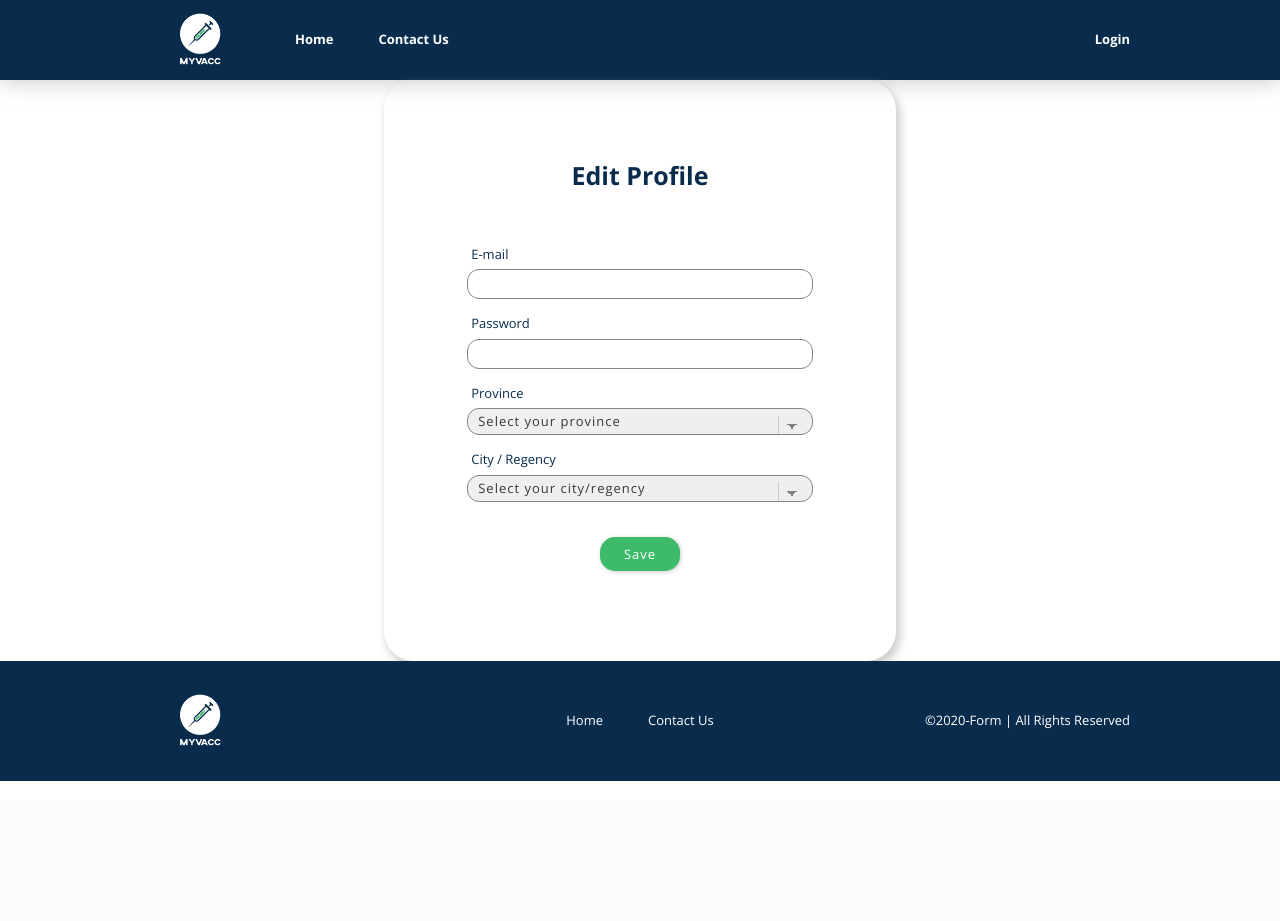
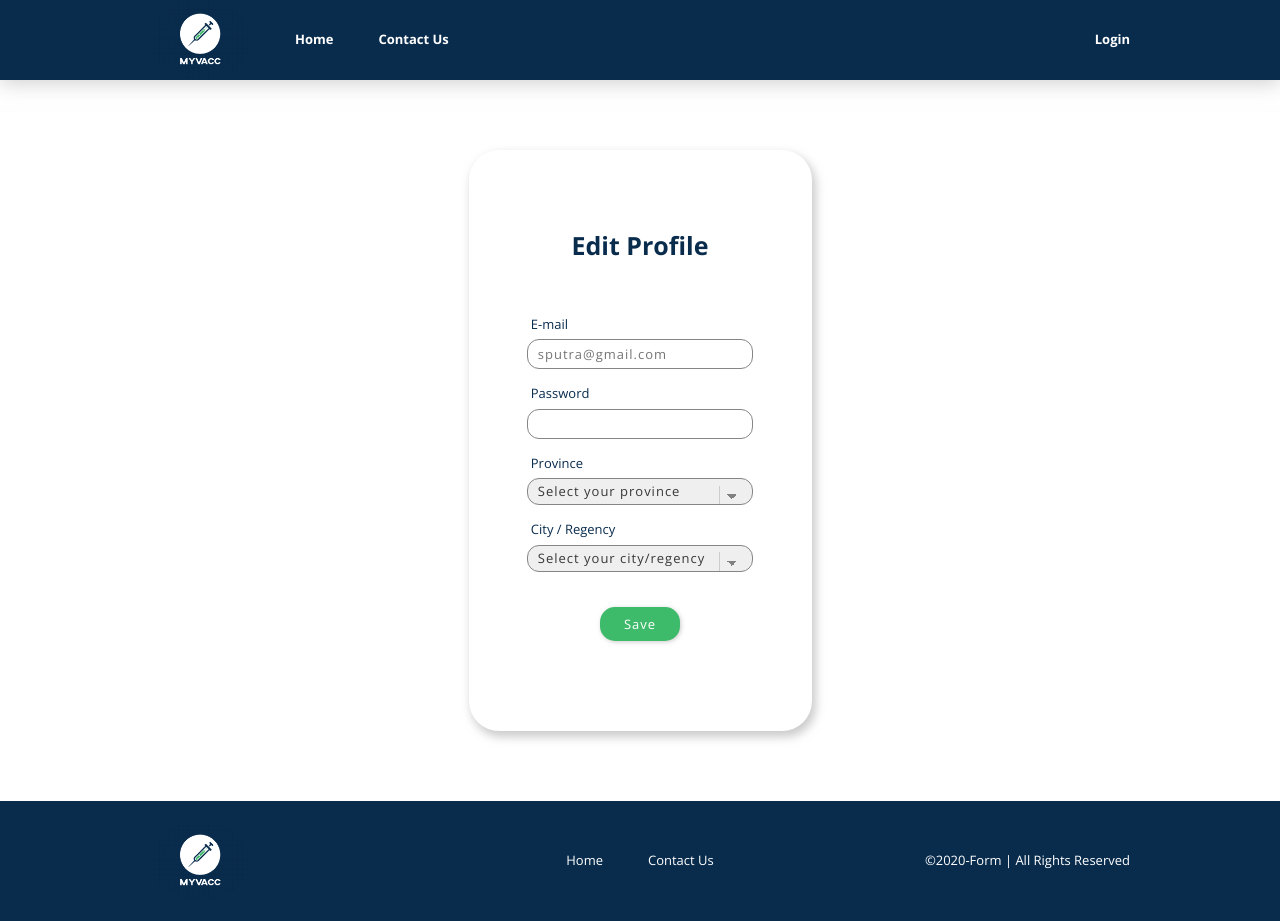
Before and after one commit to marftabucks/myvacc-web, a Laravel app: page /edit-profile-patient in a window 1280 px wide. Before the commit the page ends 781 px from the top, so only its background shows below. Run offline with Laravel 8, Linux system fonts and the light colour scheme.

Commit message:
Fix profile and edit patient pages

```diff
--- a/public/css/main.css
+++ b/public/css/main.css
@@ -661,11 +661,7 @@ input[type=date]::-webkit-calendar-picker-indicator {
   padding: 7rem 15rem;
 }
 
-.edit-hospital {
-  padding: 7rem 15rem;
-}
-
-.edit-profile-hospital {
+.edit {
   padding: 7rem 15rem;
 }
 
@@ -689,10 +685,6 @@ input[type=date]::-webkit-calendar-picker-indicator {
   padding: 7rem 15rem;
 }
 
-.add-profile-patient {
-  padding: 7rem 15rem;
-}
-
 .profile-patient {
   padding: 7rem 15rem;
 }
--- a/resources/sass/main.scss
+++ b/resources/sass/main.scss
@@ -26,9 +26,7 @@
 @import 'pages/auth';
 @import 'pages/vaccination';
 @import 'pages/add-hospital';
-@import 'pages/edit-hospital';
-@import 'pages/edit-profile-hospital';
+@import 'pages/edit';
 @import 'pages/profile-hospital';
 @import 'pages/dashboard';
-@import 'pages/edit-profile-patient';
 @import 'pages/profile-patient';
--- a/resources/sass/pages/_edit-profile-hospital.scss
+++ /dev/null
@@ -1,4 +0,0 @@
-.edit-profile-hospital{
-    padding: 7rem 15rem;
-
-}
--- a/resources/sass/pages/_edit-profile-patient.scss
+++ /dev/null
@@ -1,4 +0,0 @@
-.add-profile-patient{
-    padding: 7rem 15rem;
-
-}
--- a/resources/sass/pages/_edit-hospital.scss
+++ b/resources/sass/pages/_edit.scss
@@ -1,4 +1,4 @@
-.edit-hospital{
+.edit {
     padding: 7rem 15rem;
 
 }
--- a/resources/sass/pages/_profile-patient.scss
+++ /dev/null
@@ -1,15 +0,0 @@
-.profile-patient{
-    padding: 7rem 15rem;
-
-    &__flex-container {
-        width: 100%;
-        display: flex;
-        justify-content: space-between;
-    }
-
-    &__subcontainer {
-        display: flex;
-        flex-direction: column;
-        margin-bottom: 1.5rem;
-    }
-}
--- a/resources/sass/pages/_profile-hospital.scss
+++ b/resources/sass/pages/_profile.scss
@@ -1,4 +1,5 @@
-.profile-hospital{
+.profile-hospital,
+.profile-patient {
     padding: 7rem 15rem;
 
     &__flex-container {
--- a/resources/views/pemerintah/edit-hospital.blade.php
+++ b/resources/views/pemerintah/edit-hospital.blade.php
@@ -5,7 +5,7 @@
 @endsection
 
 @section('content')
-<div class="edit-hospital">
+<div class="edit">
     <div class="container container--left container--xl">
         <h2 class="heading-2 margin-bottom-xl align-self-center">Edit Hospital</h1>
 
--- a/resources/views/rs/edit-profile-hospital.blade.php
+++ b/resources/views/rs/edit-profile-hospital.blade.php
@@ -5,7 +5,7 @@
 @endsection
 
 @section('content')
-<div class="edit-hospital">
+<div class="edit">
     <div class="container container--left container--xl">
         <h2 class="heading-2 margin-bottom-xl align-self-center">Edit Profile</h1>
 
@@ -18,7 +18,7 @@
 
             <div class="form__input">
                 <p class="text-regular">Daily Quota</p>
-                <input type="text" class="input" name="quota" required>
+                <input type="text" class="input" name="quota" placeholder="250" required>
             </div>
 
             <div class="form__input">
--- a/resources/views/user/edit-profile-patient.blade.php
+++ b/resources/views/user/edit-profile-patient.blade.php
@@ -5,20 +5,20 @@
 @endsection
 
 @section('content')
-<div class="edit-patient">
-    <div class="container container--left container--xl">
+<div class="edit">
+    <div class="container container--left container--m">
         <h2 class="heading-2 margin-bottom-xl align-self-center">Edit Profile</h1>
 
         <form action="" class="form">
 
             <div class="form__input">
                 <p class="text-regular">E-mail</p>
-                <input type="e-mail" class="input" name="email" required>
+                <input type="e-mail" class="input" name="email" placeholder="sputra@gmail.com" required>
             </div>
 
             <div class="form__input">
                 <p class="text-regular">Password</p>
-                <input type="password" class="input" name="password" required>
+                <input type="password" class="input" name="password" placeholder="" required>
             </div>
 
             <div class="form__input">
--- a/resources/views/user/profile-patient.blade.php
+++ b/resources/views/user/profile-patient.blade.php
@@ -7,7 +7,7 @@
 @section('content')
 <div class="profile-patient">
     <div class="container container--left container--xl">
-        <h2 class="heading-2 margin-bottom-xs align-self-center">Profile Patient</h1>
+        <h2 class="heading-2 margin-bottom-xs align-self-center">Patient Profile</h1>
         <p class="status status--success margin-bottom-xl">Your account is verified</p>
 
         <!-- <p class="status status--alert margin-bottom-xl">Your account is not verified</p> -->
```
Also changed, not shown: resources/views/home.blade.php (+10 -1 lines), public/js/app.js.
